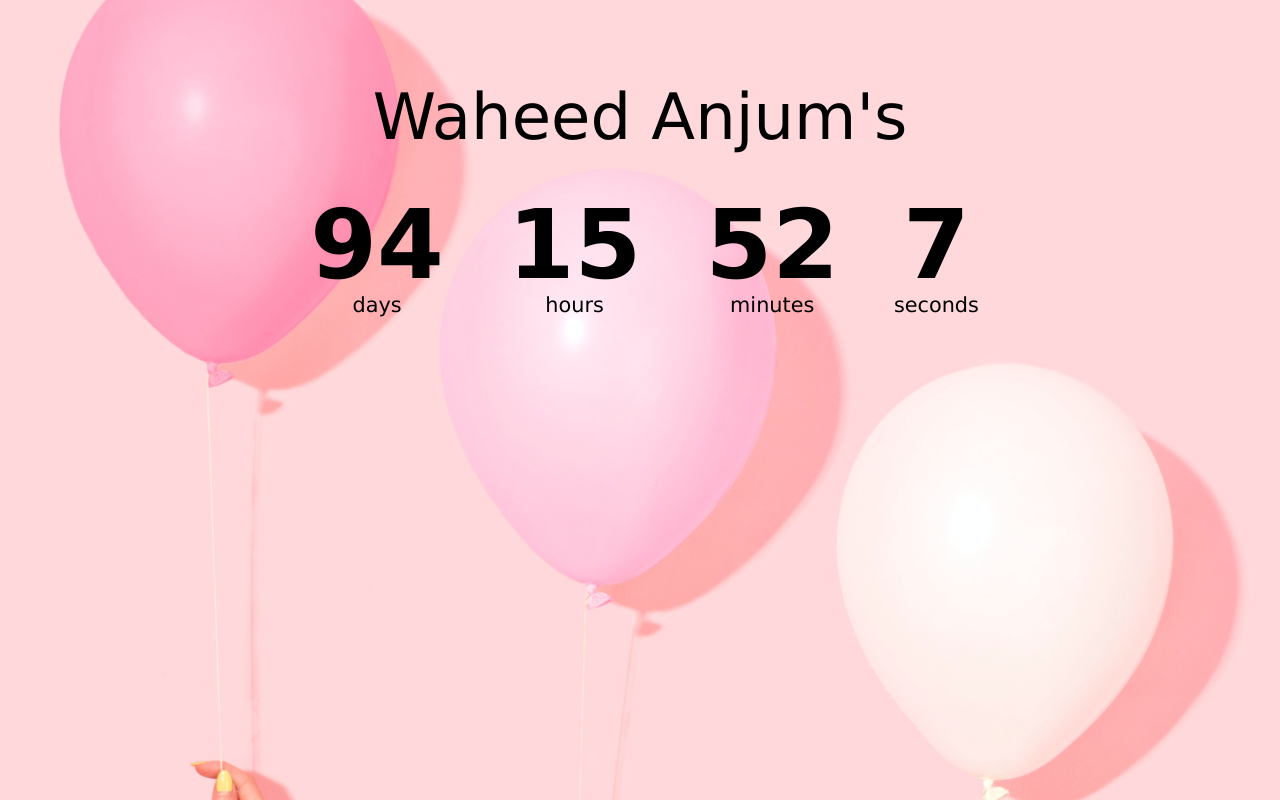
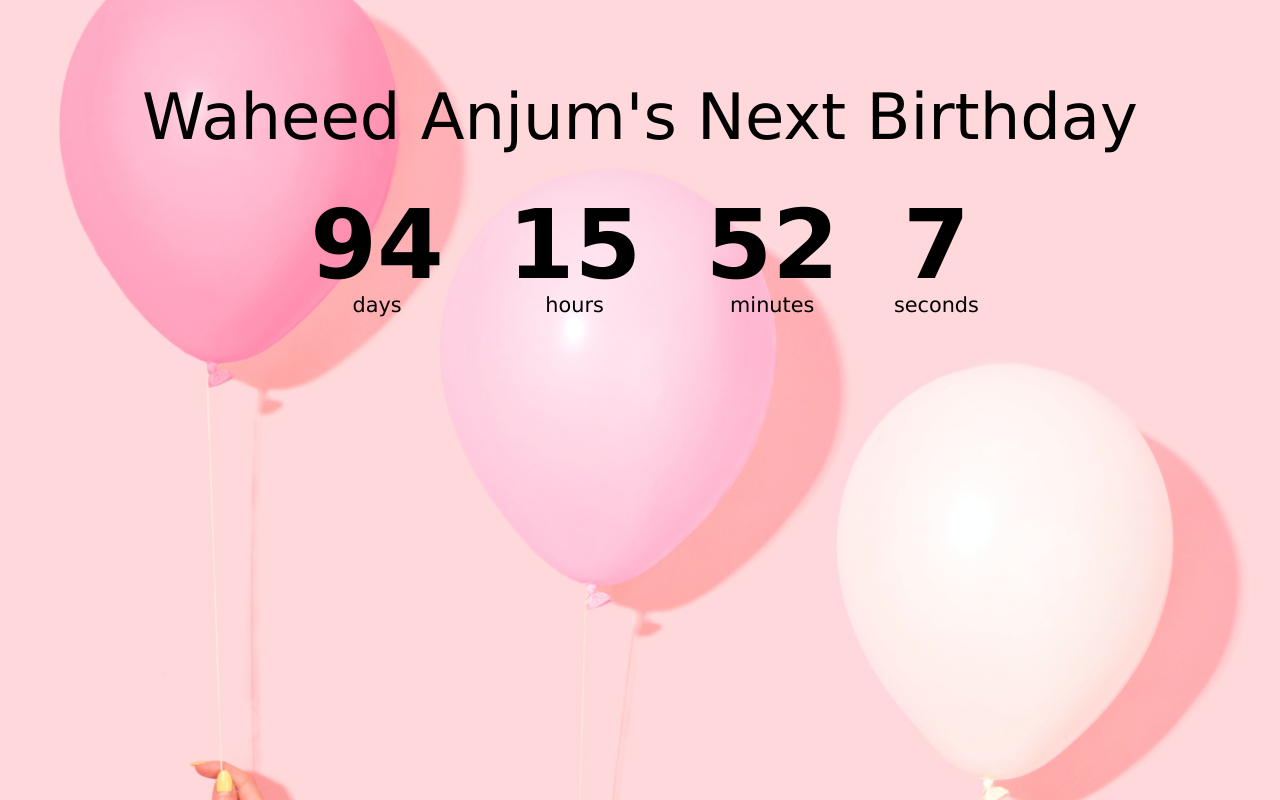
Before and after one commit to Waheed4045/Birthday., a plain HTML site: page index.html in a window 1280 px wide. Drawn offline with Linux system fonts and the light colour scheme.

Commit message:
Update index.html

```diff
--- a/index.html
+++ b/index.html
@@ -8,7 +8,7 @@
     <link rel="stylesheet" href="styles.css">
 </head>
 <body>
-    <h1>Waheed Anjum's</h1>
+    <h1>Waheed Anjum's Next Birthday</h1>
     <div class="countdown-container">
         <div class="countdown-el days-c">
             <p class="big-text" id="days">0</p>
```
